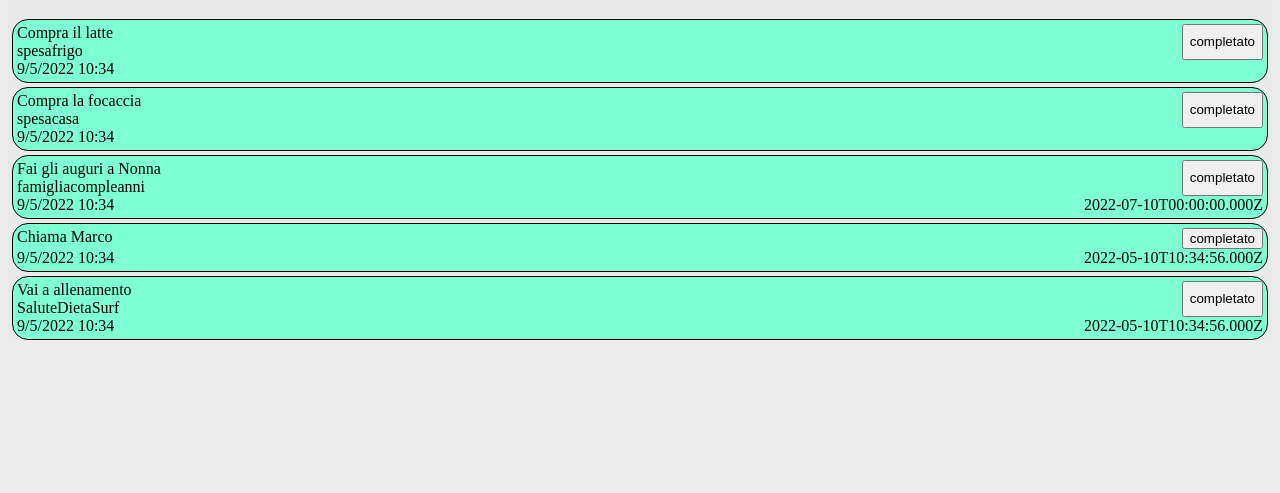
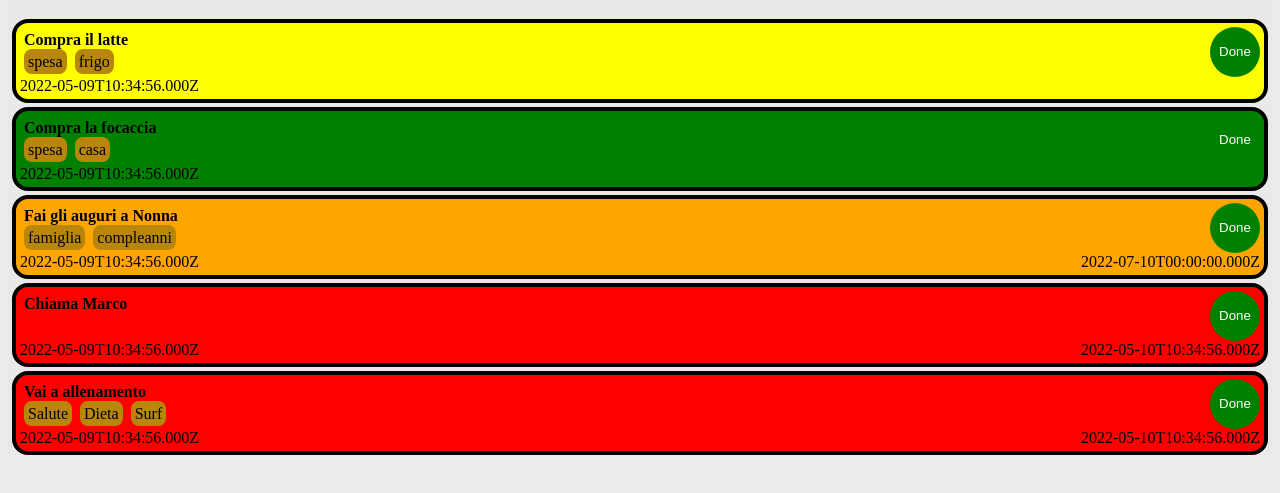
Before and after one commit to JusTPaul27/toDo-document, a plain HTML site: page index.html in a window 1280 px wide. Shown: the part 61-554 px from the top of the page. Drawn offline with Linux system fonts and the light colour scheme.

Commit message:
push delle 12.34

```diff
--- a/index.html
+++ b/index.html
@@ -12,9 +12,21 @@
 </body>
 <script src="./model.js"></script>
 <h1>ToDo List</h1>
-<div id="todo-container" class="todo-container-class">
-
-
+<div id="todo-list-container" class="todo-container-class">
+    <!-- <div class="todo-container">
+        <div class="first-container">
+            <div class="nt-container">
+                <span class="todo-name">#TODONAME</span>
+                <div class="tag-container">
+                    <span class="tag">#TAG1</span><span class="tag">#TAG2</span>
+                </div>
+            </div>
+            <button class="done-button">Done</button>
+        </div>
+        <div class="date-container">
+            <span>#CREATIONDATE</span>
+        </div> -->
+    </div>
 </div>
 
 
--- a/script.js
+++ b/script.js
@@ -13,71 +13,126 @@ const task5 = new DeadLineToDo('Vai a allenamento', null, ToDo.PRIORITY.High, ['
 
 const toDoList = [task1, task2, task3, task4, task5];
 
-function displayToDo() {
+// function displayToDo() {
 
-    const container = document.getElementById('todo-container');
+//     const container = document.getElementById('todo-container');
+
+//     for (let i = 0; i < toDoList.length; i++) {
+//         const todo = toDoList[i];
+
+//         const todoDiv = document.createElement('div');
+//         todoDiv.classList.add('todo-div');
+//         container.appendChild(todoDiv);
+
+//         const firstContainer = document.createElement('div');
+//         firstContainer.classList.add('first-container');
+//         todoDiv.appendChild(firstContainer);
+
+//         const nameAndTagsContainer = document.createElement('div');
+//         nameAndTagsContainer.classList.add('nt-container');
+//         firstContainer.appendChild(nameAndTagsContainer)
+
+//         const todoNameSpan = document.createElement('span');
+//         const nameNode = document.createTextNode(todo.name);
+//         todoNameSpan.appendChild(nameNode);
+//         nameAndTagsContainer.appendChild(todoNameSpan);
+
+//         const tagContainer = document.createElement('div');
+//         tagContainer.classList.add('tag-container');
+//         nameAndTagsContainer.appendChild(tagContainer)
+
+
+//         for (const tag of todo.tags) {   // PER OGNI TAG IN TODO.TAGS
+
+//            const tagSpan = document.createElement('span');
+//            const tagNode = document.createTextNode(tag);
+//            tagSpan.appendChild(tagNode);
+//           tagContainer.appendChild(tagSpan);
+//         }
+
+//         const doneButton = document.createElement('button');
+
+//         const doneNode = document.createTextNode('completato');
+
+//         doneButton.appendChild(doneNode);
+
+//         firstContainer.appendChild(doneButton);
+
+//         //date container -> VEDI funzione getFormattedDate in models
+
+//         const dateContainer = document.createElement('div');
+
+//         dateContainer.classList.add('date-container')
+
+//         todoDiv.appendChild(dateContainer);
+//         const startDateSpan = document.createElement('span');
+//         const startDateNode = document.createTextNode(ToDo.getFormattedDate(todo.creationDate));  ///ToDo vuole la maiuscola imn quanto funzione statica
+//         startDateSpan.appendChild(startDateNode);
+//         dateContainer.appendChild(startDateSpan);
+
+//         if (todo.deadLineDate) {
+
+//             const endDateSpan = document.createElement('span');
+//             const endDateNode = document.createTextNode(todo.deadLineDate.toISOString()); /// Uso due formule diverse per differenziare e studiare
+//             endDateSpan.appendChild(endDateNode);
+//             dateContainer.appendChild(endDateSpan);
+//         }
+//     }
+// }
+
+// displayToDo()
+
+
+function displayToDoWithTemplate() {
+    const template = `
+     <div class="todo-container">
+    <div class="first-container">
+        <div class="nt-container">
+            <span class="todo-name">#TODONAME</span>
+            <div class="tag-container">
+            </div>
+        </div>
+        <button class="done-button">Done</button>
+    </div>
+    <div id = "date-container" class="date-container">
+        <span>#CREATIONDATE</span>
+    </div>
+</div>
+`
+    const toDoListContainer = document.getElementById('todo-list-container')
 
     for (let i = 0; i < toDoList.length; i++) {
         const todo = toDoList[i];
 
-        const todoDiv = document.createElement('div');
-        todoDiv.classList.add('todo-div');
-        container.appendChild(todoDiv);
+        const div = document.createElement('div');
 
-        const firstContainer = document.createElement('div');
-        firstContainer.classList.add('first-container');
-        todoDiv.appendChild(firstContainer);
+        todoTemplate = template.replace('#TODONAME', todo.name)
+            .replace('#CREATIONDATE', todo.creationDate.toISOString())
 
-        const nameAndTagsContainer = document.createElement('div');
-        nameAndTagsContainer.classList.add('nt-container');
-        firstContainer.appendChild(nameAndTagsContainer)
+        div.innerHTML = todoTemplate
+        toDoListContainer.appendChild(div);
 
-        const todoNameSpan = document.createElement('span');
-        const nameNode = document.createTextNode(todo.name);
-        todoNameSpan.appendChild(nameNode);
-        nameAndTagsContainer.appendChild(todoNameSpan);
+        const todoContainer = div.querySelector('.todo-container')
+        todoContainer.style.backgroundColor = todo.priority.color;
 
-        const tagContainer = document.createElement('div');
-        tagContainer.classList.add('tag-container');
-        nameAndTagsContainer.appendChild(tagContainer)
-
-
-        for (const tag of todo.tags) {   // PER OGNI TAG IN TODO.TAGS
-
-           const tagSpan = document.createElement('span');
-           const tagNode = document.createTextNode(tag);
-           tagSpan.appendChild(tagNode);
-          tagContainer.appendChild(tagSpan);
+        if (todo.deadLineDate) {
+            // const dateContainer = div.getElementsByClassName('date-container')[0];
+            const dateContainer = div.querySelector('.date-container')
+            const dateSpan = document.createElement('span');
+            const dateNode = document.createTextNode(todo.deadLineDate.toISOString());
+            dateSpan.appendChild(dateNode);
+            dateContainer.appendChild(dateSpan);
         }
 
-        const doneButton = document.createElement('button');
-
-        const doneNode = document.createTextNode('completato');
-
-        doneButton.appendChild(doneNode);
-
-        firstContainer.appendChild(doneButton);
-
-        //date container -> VEDI funzione getFormattedDate in models
-
-        const dateContainer = document.createElement('div');
-
-        dateContainer.classList.add('date-container')
-
-        todoDiv.appendChild(dateContainer);
-        const startDateSpan = document.createElement('span');
-        const startDateNode = document.createTextNode(ToDo.getFormattedDate(todo.creationDate));  ///ToDo vuole la maiuscola imn quanto funzione statica
-        startDateSpan.appendChild(startDateNode);
-        dateContainer.appendChild(startDateSpan);
-
-        if (todo.deadLineDate) {
-
-            const endDateSpan = document.createElement('span');
-            const endDateNode = document.createTextNode(todo.deadLineDate.toISOString()); // Uso due formule diverse per differenziare e studiare
-            endDateSpan.appendChild(endDateNode);
-            dateContainer.appendChild(endDateSpan);
+        const tagContainer = div.querySelector('.tag-container')
+        for (const tag of todo.tags) {
+            const tagSpan = document.createElement('span');
+            tagSpan.classList.add('tag')
+            const node = document.createTextNode(tag);
+            tagSpan.appendChild(node);
+            tagContainer.appendChild(tagSpan)
         }
     }
 }
 
-displayToDo()
+displayToDoWithTemplate()
--- a/style.css
+++ b/style.css
@@ -3,20 +3,20 @@ html,body{
 }
 
 
-.todo-div{
+.todo-container{
     border-style: solid;
     margin: 4px;
-    border-width: 1px;
+    border-width: 4px;
     padding: 4px;
     border-radius: 16px;
     display: flex;
     flex-direction: column;
-    background-color: aquamarine;
 }
 
 .date-container{
     display: flex;
     justify-content: space-between;
+    margin:  4 px;
 }
 
 .first-container{
@@ -28,3 +28,24 @@ html,body{
     display: flex;
     flex-direction: column;
 }
+
+.tag{
+    background-color: darkgoldenrod;
+    padding: 4px;
+    margin: 4px;
+    border-radius: 8px;
+}
+
+.todo-name{
+    font-weight: bold;
+    margin: 4px;
+}
+
+.done-button{
+    width: 50px;
+    height: 50px;
+    border-radius: 25px;
+    border-style: none;
+    background-color: green;
+    color: white;
+}
```
